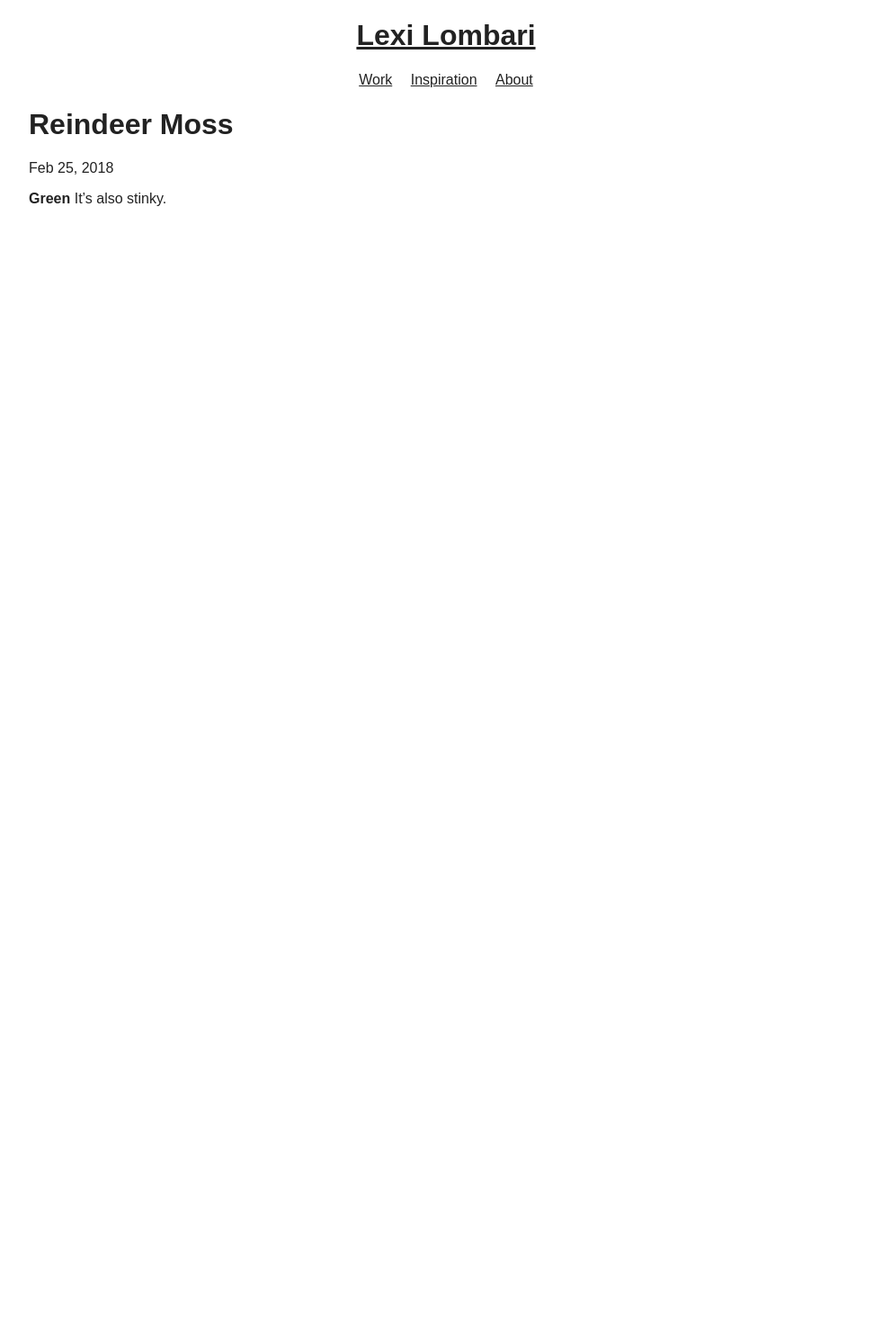
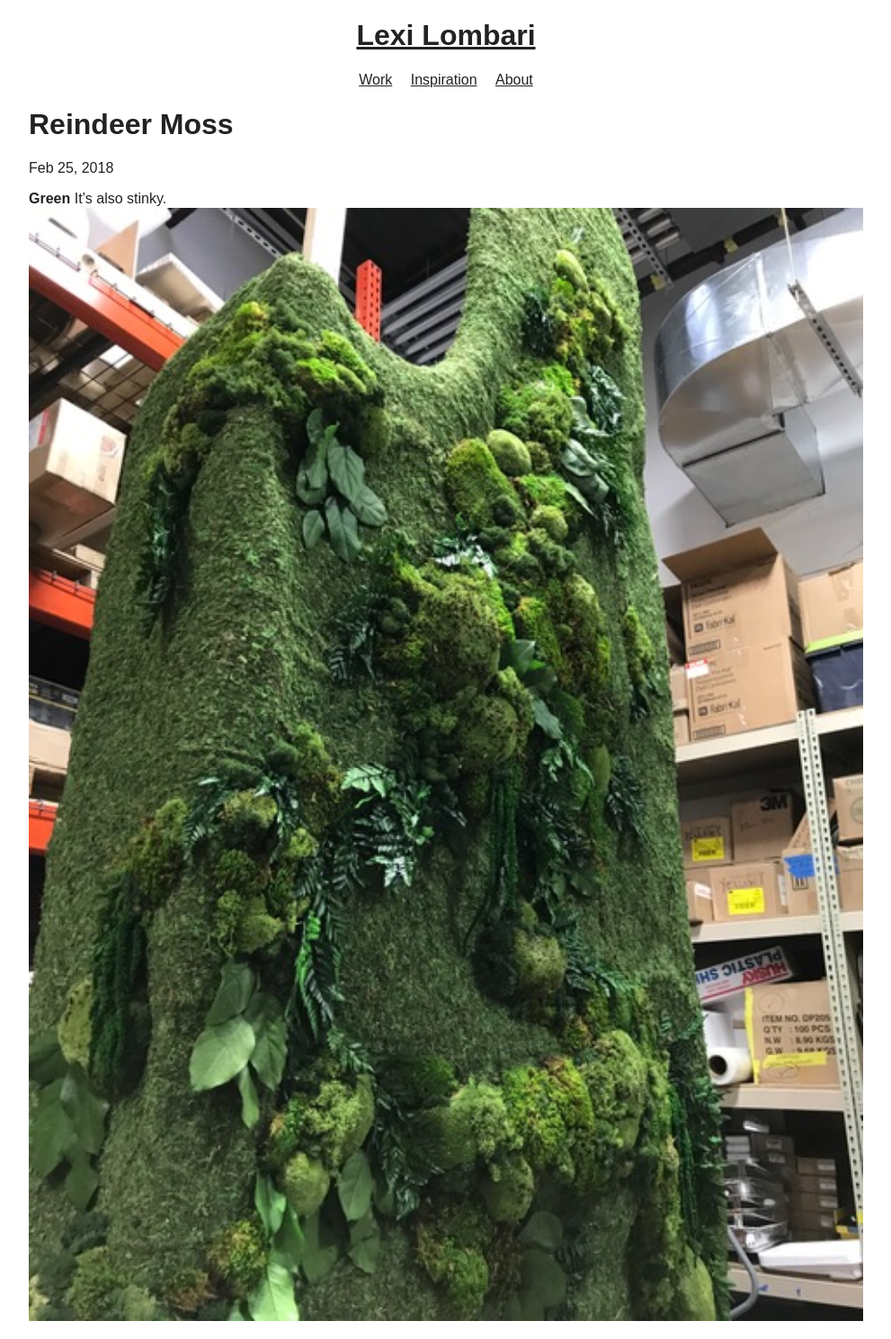
Before and after one commit to lexilombari/lexilombari.github.io, a Jekyll site: the page built from _posts/2018-02-25-reindeermoss.markdown, in a window 1280 px wide. Shown: the whole page at 90% size, without its empty margins (144-1135 px from the left). Built offline with Jekyll 4.4.1, drawn with Linux system fonts in a browser that asks for light colours; our own code applies the rules of GitHub Pages for plain Markdown files; before the commit the page ends 900 px from its top, so only the background shows below that.

Commit message:
Updated Reindeermoss

```diff
--- a/_posts/2018-02-25-reindeermoss.markdown
+++ b/_posts/2018-02-25-reindeermoss.markdown
@@ -5,4 +5,4 @@ categories:
 - work
 ---
 
-**Green** It's also stinky.
+**Green** It's also stinky. ![03.Side Wall details 2.jpeg](/uploads/03.Side%20Wall%20details%202.jpeg)
```
